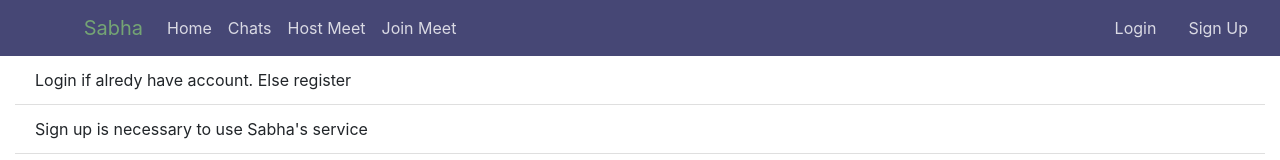
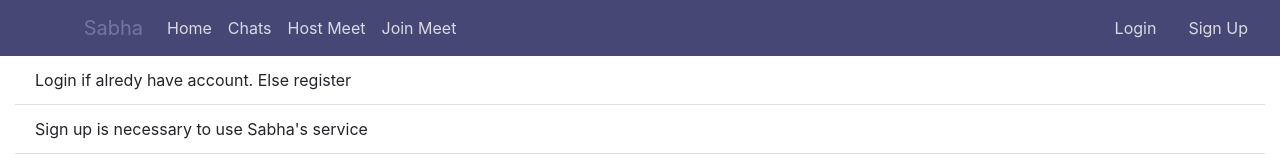
Before and after one commit to Itachi8374/testFrontend, a React (Create React App) app in the folder client-side/: page / in a window 1280 px wide. In both pictures the pointer is over the link "Sabha". Shown: the top 160 px of the page. Built offline with nearby package versions, Linux system fonts and the light colour scheme; no server answers.

Commit message:
changed color back

```diff
--- a/client-side/src/component/navbar/navbar.css
+++ b/client-side/src/component/navbar/navbar.css
@@ -9,7 +9,7 @@
 
 .nav-link:hover,
 .navbar-brand:hover {
-  color: #74a474;
+  color: #7475a4;
 }
 
 .left {
```
